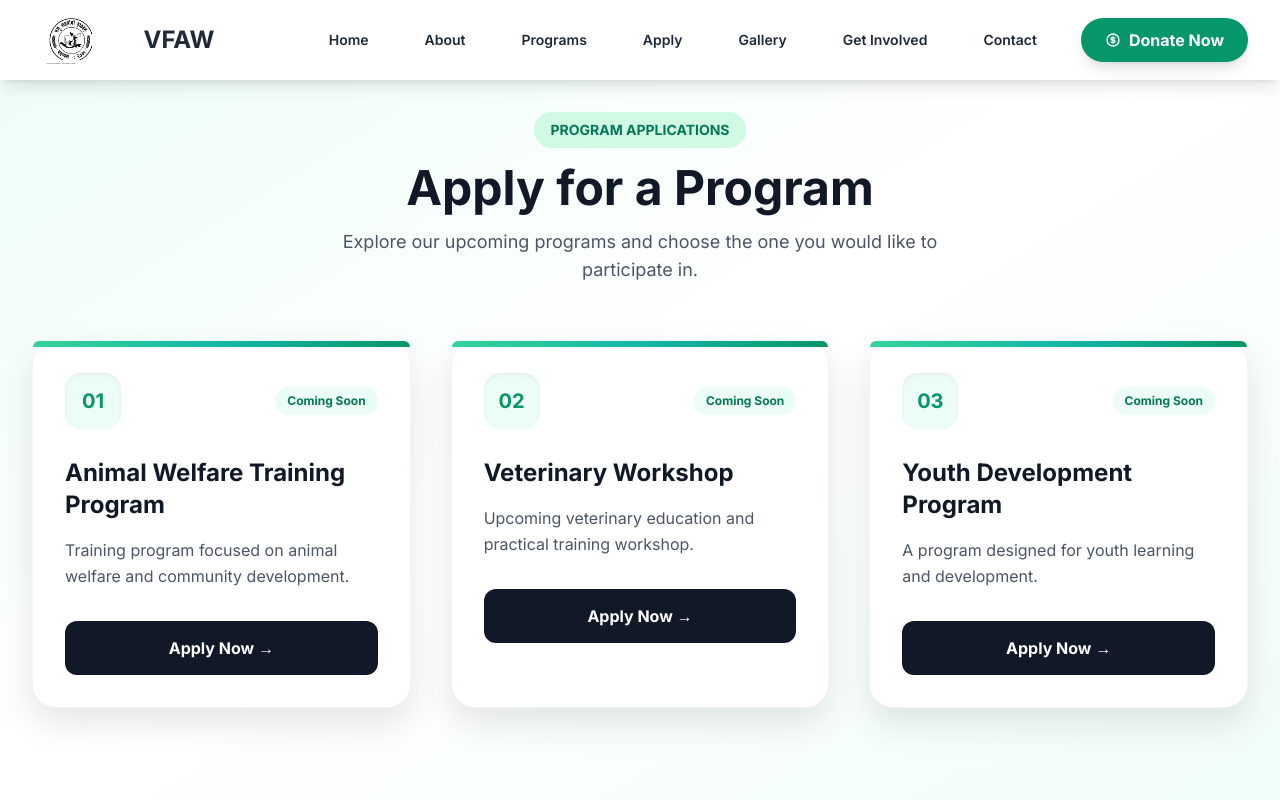
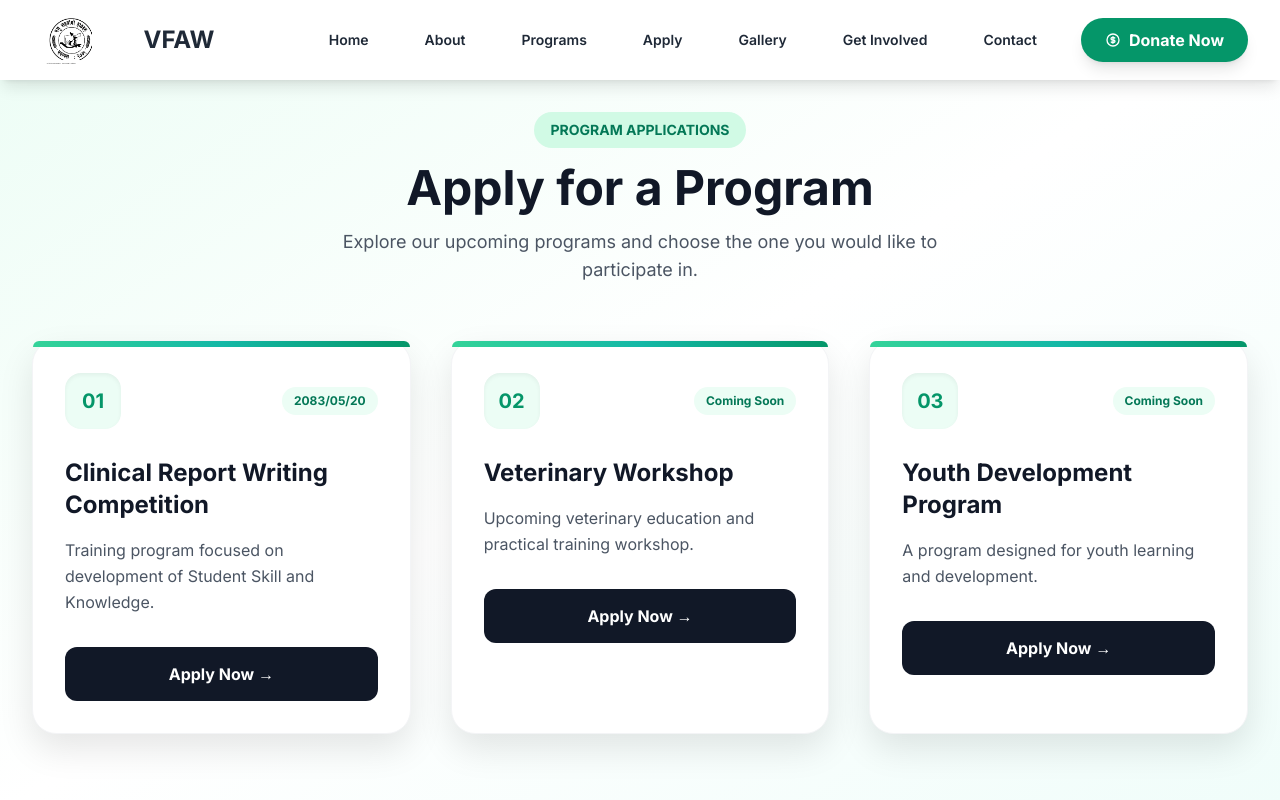
Before and after one commit to VetsForAnimalWelfare/vfaw, a React (Vite) app: page /apply in a window 1280 px wide. Shown: the top 800 px of the page. Built offline with nearby package versions, Linux system fonts and the light colour scheme.

Commit message:
title changed

```diff
--- a/src/pages/Apply.jsx
+++ b/src/pages/Apply.jsx
@@ -6,10 +6,10 @@ const Apply = () => {
   const programs = [
     {
       id: 1,
-      title: "Animal Welfare Training Program",
+      title: "Clinical Report Writing Competition",
       description:
-        "Training program focused on animal welfare and community development.",
-      date: "Coming Soon",
+        "Training program focused on development of Student Skill and Knowledge.",
+      date: "2083/05/20",
       formLink:
         "https://docs.google.com/forms/d/e/1FAIpQLSeh4etkOFN3AlsO-oNBUTR3khVb2I2jvMdw_hlzxYP5IH_vqQ/viewform?usp=header",
     },
```
